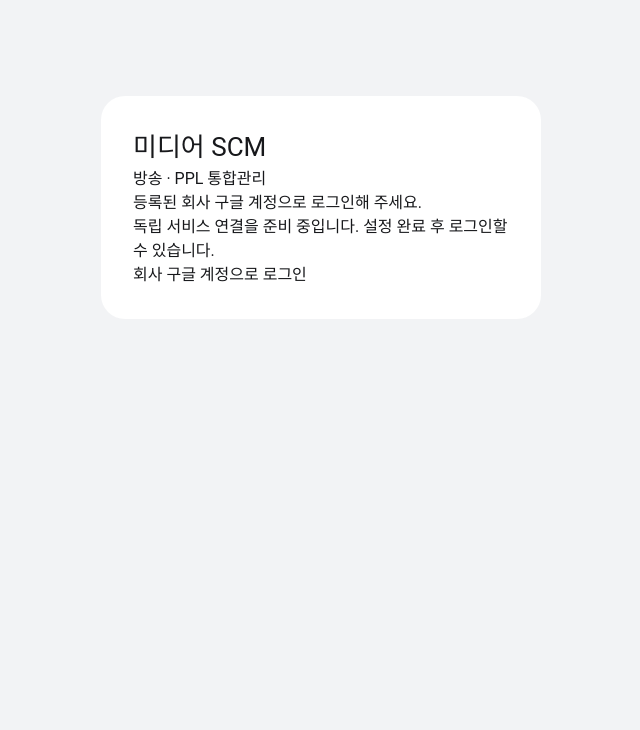
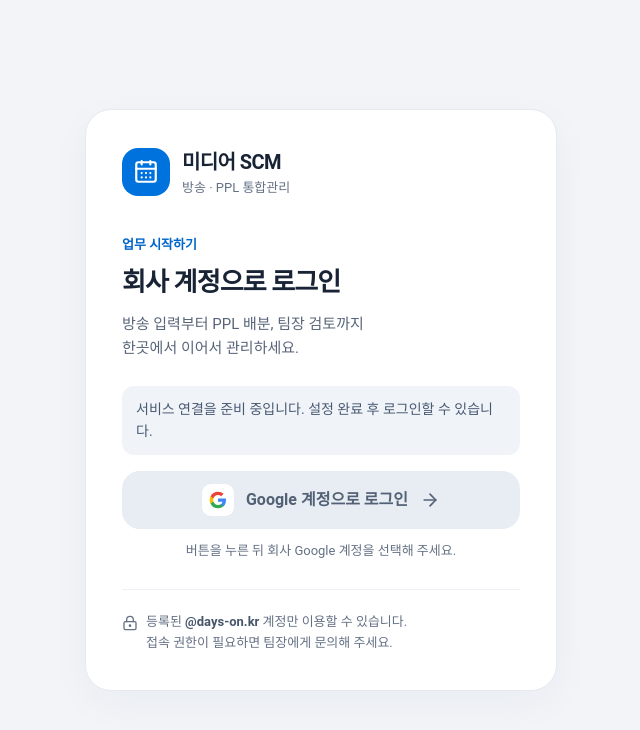
Before and after one commit to miheeshin110-a11y/media-scm, a Next.js app: page /login in a window 1280 px wide. Shown: the top 730 px of the page, without its empty margins (319-959 px from the left). Built offline with nearby package versions, Linux system fonts and the light colour scheme; a small style sheet from the web is missing.

Commit message:
Clarify Google login with a prominent action and guided layout

```diff
--- a/app/login/google-button.tsx
+++ b/app/login/google-button.tsx
@@ -1,3 +1,30 @@
 'use client';
+import {useState} from 'react';
+import {ArrowRight, LoaderCircle} from 'lucide-react';
 import {signIn} from 'next-auth/react';
-export function GoogleButton({enabled}:{enabled:boolean}){return <button className="primary" disabled={!enabled} onClick={()=>signIn('google',{callbackUrl:'/'})}>회사 구글 계정으로 로그인</button>;}
+import styles from './login.module.css';
+
+export function GoogleButton({enabled}: {enabled: boolean}) {
+  const [pending, setPending] = useState(false);
+  const [failed, setFailed] = useState(false);
+  async function login() {
+    setPending(true);
+    setFailed(false);
+    try {
+      await signIn('google', {callbackUrl: '/'});
+    } catch {
+      setFailed(true);
+      setPending(false);
+    }
+  }
+  return <>
+    <button type="button" className={styles.googleButton} disabled={!enabled || pending} aria-busy={pending} onClick={login}>
+      <span className={styles.googleIcon} aria-hidden="true">
+        <svg width="20" height="20" viewBox="0 0 24 24"><path fill="#4285F4" d="M21.6 12.23c0-.71-.06-1.39-.18-2.05H12v3.88h5.38a4.6 4.6 0 0 1-2 3.02v2.51h3.24c1.89-1.74 2.98-4.31 2.98-7.36Z"/><path fill="#34A853" d="M12 22c2.7 0 4.96-.9 6.62-2.41l-3.24-2.51c-.9.6-2.05.96-3.38.96-2.6 0-4.81-1.76-5.6-4.12H3.06v2.59A10 10 0 0 0 12 22Z"/><path fill="#FBBC05" d="M6.4 13.92a6 6 0 0 1 0-3.84V7.49H3.06a10 10 0 0 0 0 9.02l3.34-2.59Z"/><path fill="#EA4335" d="M12 5.96c1.47 0 2.79.5 3.82 1.49l2.87-2.87A9.6 9.6 0 0 0 12 2a10 10 0 0 0-8.94 5.49l3.34 2.59C7.19 7.72 9.4 5.96 12 5.96Z"/></svg>
+      </span>
+      <span>{pending ? 'Google 로그인 연결 중…' : 'Google 계정으로 로그인'}</span>
+      {pending ? <LoaderCircle size={20} className={styles.spinner} aria-hidden="true" /> : <ArrowRight size={20} aria-hidden="true" />}
+    </button>
+    {failed && <p className={styles.error} role="alert">로그인 연결에 실패했습니다. 잠시 후 다시 눌러 주세요.</p>}
+  </>;
+}
--- /dev/null
+++ b/app/login/login.module.css
@@ -0,0 +1,66 @@
+.page {
+  min-height: 100svh;
+  display: grid;
+  place-items: center;
+  padding: 32px 20px;
+  background: #f2f4f8;
+  color: #182335;
+  line-height: 1.6;
+}
+.card {
+  width: 100%;
+  max-width: 472px;
+  padding: 36px;
+  border: 1px solid #e5eaf1;
+  border-radius: 26px;
+  background: #fff;
+  box-shadow: 0 12px 40px #1b37590a;
+}
+.brand { display: flex; align-items: center; gap: 12px; }
+.brandIcon { display: grid; place-items: center; width: 48px; height: 48px; border-radius: 16px; background: #0072de; color: #fff; }
+.brandName { margin: 0; font-size: 20px; font-weight: 750; letter-spacing: -.6px; }
+.brandDescription { margin: 0; font-size: 13px; color: #647184; }
+.intro { margin: 36px 0 26px; }
+.eyebrow { margin: 0 0 8px; color: #0066cb; font-size: 13px; font-weight: 650; }
+.title { margin: 0; font-size: 26px; line-height: 1.4; font-weight: 750; letter-spacing: -.9px; word-break: keep-all; }
+.description { margin: 12px 0 0; font-size: 15px; color: #586579; word-break: keep-all; }
+.googleButton {
+  display: flex;
+  align-items: center;
+  justify-content: center;
+  gap: 12px;
+  width: 100%;
+  min-height: 58px;
+  padding: 10px 16px;
+  border: 1px solid transparent;
+  border-radius: 18px;
+  background: #006bd6;
+  color: #fff;
+  font-size: 16px;
+  font-weight: 650;
+  cursor: pointer;
+  transition: background .15s, box-shadow .15s;
+}
+.googleButton:hover:not(:disabled) { background: #005bbb; box-shadow: 0 4px 12px #006bd629; }
+.googleButton:active:not(:disabled) { background: #004f9f; }
+.googleButton:focus-visible { outline: 3px solid #006bd6; outline-offset: 4px; }
+.googleButton:disabled { background: #e8edf4; color: #536175; cursor: not-allowed; }
+.googleIcon { display: grid; place-items: center; flex-shrink: 0; width: 32px; height: 32px; border-radius: 9px; background: #fff; }
+.hint { margin: 12px 0 0; font-size: 13px; color: #647184; text-align: center; word-break: keep-all; }
+.footer { display: flex; align-items: flex-start; gap: 8px; margin-top: 28px; padding-top: 22px; border-top: 1px solid #edf0f4; color: #657185; font-size: 13px; }
+.footer svg { flex-shrink: 0; margin-top: 3px; }
+.footer p { margin: 0; }
+.footer strong { font-weight: 600; color: #47566b; }
+.notice, .error { margin: 0 0 16px; padding: 12px 14px; border-radius: 12px; font-size: 14px; }
+.notice { color: #485972; background: #f0f4f9; }
+.error { color: #9a2929; background: #fff0f0; }
+.googleButton + .error { margin-top: 12px; }
+.spinner { animation: spin 1s linear infinite; flex-shrink: 0; }
+@keyframes spin { to { transform: rotate(360deg); } }
+@media (prefers-reduced-motion: reduce) { .spinner { animation: none; } .googleButton { transition: none; } }
+@media (max-width: 480px) {
+  .page { padding: 20px 16px; }
+  .card { padding: 28px 24px; }
+  .title { font-size: 24px; }
+  .googleButton { gap: 8px; padding-inline: 12px; font-size: 15px; }
+}
--- a/app/login/page.tsx
+++ b/app/login/page.tsx
@@ -1,7 +1,31 @@
+import {CalendarDays, LockKeyhole} from 'lucide-react';
 import {authConfigured} from '@/lib/auth';
 import {GoogleButton} from './google-button';
+import styles from './login.module.css';
 export const dynamic='force-dynamic';
 export default async function Login({searchParams}:{searchParams:Promise<{error?:string}>}){
   const {error}=await searchParams;const ready=authConfigured();
-  return <main style={{maxWidth:440,margin:'12vh auto',padding:32,background:'white',borderRadius:24}}><h1 style={{fontSize:26}}>미디어 SCM</h1><p>방송 · PPL 통합관리</p><p>등록된 회사 구글 계정으로 로그인해 주세요.</p>{!ready&&<p role="status">독립 서비스 연결을 준비 중입니다. 설정 완료 후 로그인할 수 있습니다.</p>}{error&&<p role="alert">로그인하지 못했습니다. 등록된 계정인지 확인한 뒤 다시 시도해 주세요.</p>}<GoogleButton enabled={ready}/></main>;
+  return (
+    <main className={styles.page}>
+      <section className={styles.card} aria-labelledby="login-title">
+        <header className={styles.brand}>
+          <span className={styles.brandIcon}><CalendarDays size={26} aria-hidden="true" /></span>
+          <div><p className={styles.brandName}>미디어 SCM</p><p className={styles.brandDescription}>방송 · PPL 통합관리</p></div>
+        </header>
+        <div className={styles.intro}>
+          <p className={styles.eyebrow}>업무 시작하기</p>
+          <h1 id="login-title" className={styles.title}>회사 계정으로 로그인</h1>
+          <p className={styles.description}>방송 입력부터 PPL 배분, 팀장 검토까지<br />한곳에서 이어서 관리하세요.</p>
+        </div>
+        {!ready && <p className={styles.notice} role="status">서비스 연결을 준비 중입니다. 설정 완료 후 로그인할 수 있습니다.</p>}
+        {error && <p className={styles.error} role="alert">로그인하지 못했습니다. 등록된 회사 계정인지 확인한 뒤 다시 시도해 주세요.</p>}
+        <GoogleButton enabled={ready} />
+        <p className={styles.hint}>버튼을 누른 뒤 회사 Google 계정을 선택해 주세요.</p>
+        <footer className={styles.footer}>
+          <LockKeyhole size={16} aria-hidden="true" />
+          <p>등록된 <strong>@days-on.kr</strong> 계정만 이용할 수 있습니다.<br />접속 권한이 필요하면 팀장에게 문의해 주세요.</p>
+        </footer>
+      </section>
+    </main>
+  );
 }
```
